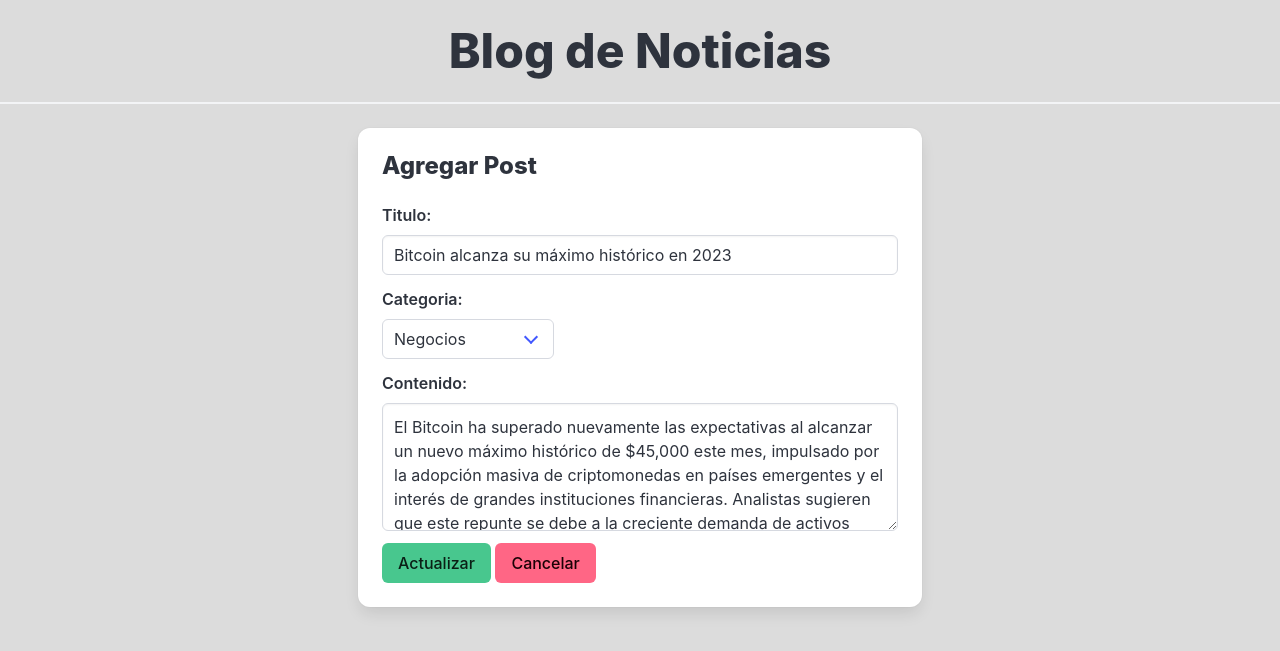
After one commit to jh4707212-arch/CN2_PRAC_EXAM, a Flask app: page /post/update/1 in a window 1280 px wide. The commit adds this page. Shown: the top 651 px of the page. Run offline with Flask 3, Linux system fonts and the light colour scheme; data comes from the database, SQL or seed files in the repository; some libraries are stand-ins or nearby versions.

Commit message:
Parte 3: Rutas y templates para actualizar y eliminar noticias

```diff
--- a/app.py
+++ b/app.py
@@ -3,16 +3,21 @@ from flask import Flask, request, jsonify, render_template, redirect, url_for
 from flask_sqlalchemy import SQLAlchemy
 from dotenv import load_dotenv
 
-# Cargar las variables de entorno
+
 load_dotenv()
 
-# Crear instancia
+
 app = Flask(__name__)
 
-# Configuración de la base de datos PostgreSQL
+
 db_uri = os.getenv('DATABASE_URL', '')
 if db_uri.startswith('postgres://'):
     db_uri = db_uri.replace('postgres://', 'postgresql://', 1)
+
+# Asegurar sslmode=require si se ejecuta en local y no lo incluye
+if db_uri and 'sslmode=' not in db_uri and 'localhost' not in db_uri and '127.0.0.1' not in db_uri:
+    separator = '&' if '?' in db_uri else '?'
+    db_uri = f"{db_uri}{separator}sslmode=require"
 
 app.config['SQLALCHEMY_DATABASE_URI'] = db_uri
 app.config['SQLALCHEMY_TRACK_MODIFICATIONS'] = False
@@ -31,28 +36,39 @@ class Post(db.Model):
     id = db.Column(db.Integer, primary_key=True)
     title = db.Column(db.String(200), nullable=False)
     content = db.Column(db.Text, nullable=False)
-    category_id = db.Column(db.Integer, db.ForeignKey('categories.id'), nullable=True)
+    category_id = db.Column(db.Integer, db.ForeignKey('categories.id', ondelete='SET NULL'), nullable=True)
     category = db.relationship('Category', backref=db.backref('posts', lazy=True))
 
-# Crear las tablas automáticamente si no existen e insertar categorías de prueba
+# Crear tablas y sembrar datos requeridos por el examen
 with app.app_context():
     db.create_all()
     if not Category.query.first():
-        db.session.add_all([
-            Category(name="Tecnología"),
-            Category(name="Deportes"),
-            Category(name="General")
-        ])
+        categorias_iniciales = [
+            Category(id=1, name='Tecnología'),
+            Category(id=2, name='Negocios'),
+            Category(id=3, name='Entretenimiento'),
+            Category(id=4, name='Finanzas'),
+            Category(id=5, name='Salud')
+        ]
+        db.session.add_all(categorias_iniciales)
         db.session.commit()
 
-# Ruta para ver todos los posts
+    if not Post.query.first():
+        post_inicial = Post(
+            id=1,
+            title='Bitcoin alcanza su máximo histórico en 2023',
+            content='El Bitcoin ha superado nuevamente las expectativas al alcanzar un nuevo máximo histórico de $45,000 este mes, impulsado por la adopción masiva de criptomonedas en países emergentes y el interés de grandes instituciones financieras. Analistas sugieren que este repunte se debe a la creciente demanda de activos digitales como alternativa a las monedas tradicionales. Sin embargo, expertos advierten sobre la volatilidad del mercado y recomiendan invertir con precaución. Mientras tanto, otras criptomonedas como Ethereum y Solana también han experimentado alzas significativas.',
+            category_id=2
+        )
+        db.session.add(post_inicial)
+        db.session.commit()
+
 @app.route('/')
 def index():
     posts = Post.query.all()
     categories = Category.query.all()
     return render_template('index.html', posts=posts, categories=categories)
 
-# Ruta /post crear un nuevo post
 @app.route('/post/new', methods=['GET', 'POST'])
 def add_post():
     if request.method == 'POST':
@@ -65,9 +81,31 @@ def add_post():
 
         return redirect(url_for('index'))
 
-    # Aquí sigue si es GET
     categories = Category.query.all()
     return render_template('create_post.html', categories=categories)
 
+
+@app.route('/post/update/<int:id>', methods=['GET', 'POST'])
+def update_post(id):
+    post = Post.query.get_or_404(id)
+    if request.method == 'POST':
+        post.title = request.form['title']
+        post.category_id = request.form['category_id']
+        post.content = request.form['content']
+        db.session.commit()
+        return redirect(url_for('index'))
+
+    categories = Category.query.all()
+    return render_template('update_post.html', post=post, categories=categories)
+
+
+@app.route('/posts/delete/<int:id>')
+def delete_post(id):
+    post = Post.query.get(id)
+    if post:
+        db.session.delete(post)
+        db.session.commit()
+    return redirect(url_for('index'))
+
 if __name__ == '__main__':
     app.run(debug=True)
--- /dev/null
+++ b/templates/update_post.html
@@ -0,0 +1,49 @@
+{% extends 'base.html' %}
+{% block title%} Blog de Noticias{% endblock %}
+{% block content%}
+<div class="columns">
+    <div class="column is-offset-3 is-6">
+        <div class="card">
+            <div class="card-content">
+                <div class="media">
+                    <div class="media-content">
+                        <p class="title is-4">Agregar Post</p>
+                    </div>
+                </div>
+                <div class="content">
+                    <form action="{{ url_for('update_post', id = post.id) }}" method="post">
+                        <div class="field">
+                            <label class="label">Titulo:</label>
+                            <div class="control">
+                                <input class="input" type="text" name='title' value="{{post.title}}">
+                            </div>
+                        </div>
+                        <div class="field">
+                            <label class="label">Categoria:</label>
+                            <div class="control">
+                                <div class="select">
+                                    <select name="category_id">
+                                        {% for category in categories %}
+                                        <option value="{{ category.id }}" {% if category.id == post.category_id %}selected{% endif %}>
+                                            {{ category.name }}
+                                        </option>
+                                        {% endfor %}
+                                    </select>
+                                </div>
+                            </div>
+                        </div>
+                        <div class="field">
+                            <label class="label">Contenido:</label>
+                            <div class="control">
+                                <textarea class="textarea" name="content" >{{post.content}}</textarea>
+                            </div>
+                        </div>
+                        <button class="button is-success " type="submit">Actualizar</button>
+                        <a class="button is-danger" href="{{ url_for('index') }}">Cancelar</a>
+                    </form>
+                </div>
+            </div>
+        </div>
+    </div>
+</div>
+{% endblock%}
```
Also changed, not shown: templates/index.html (+6 -2 lines).
